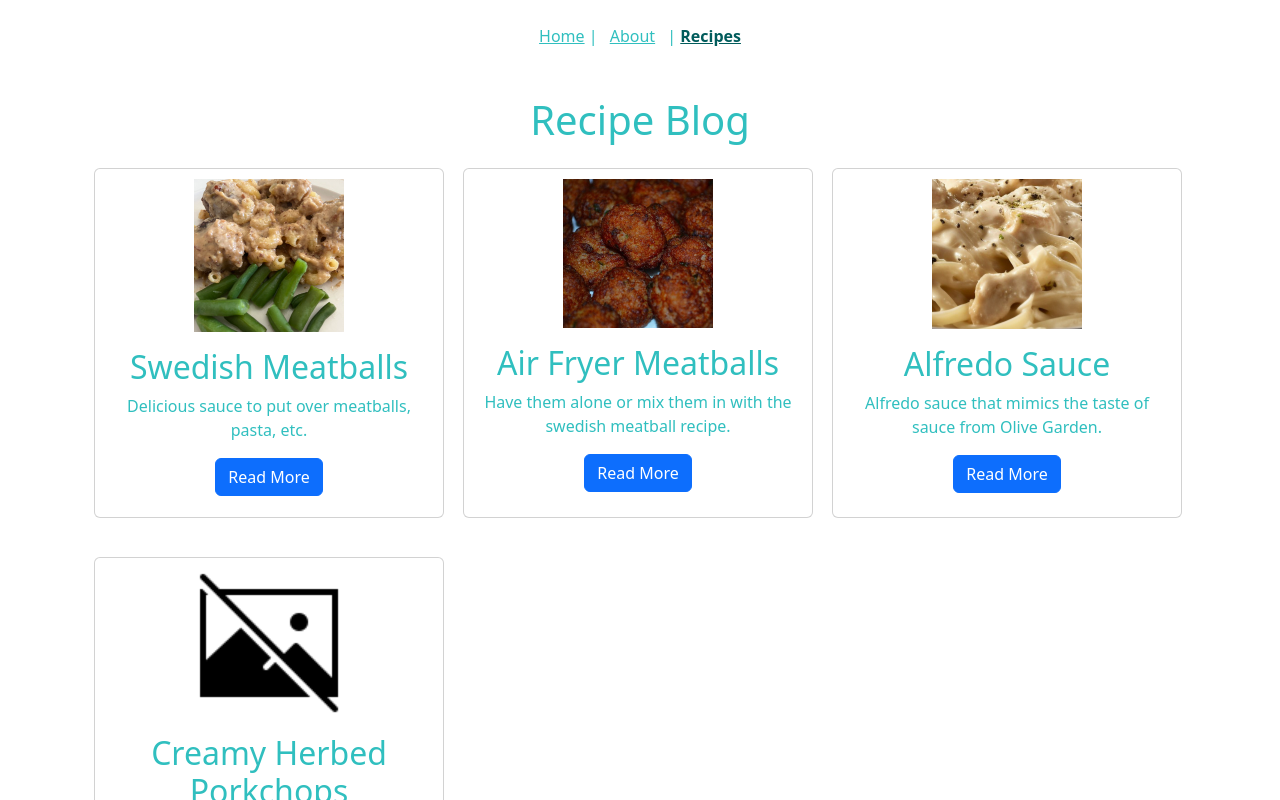
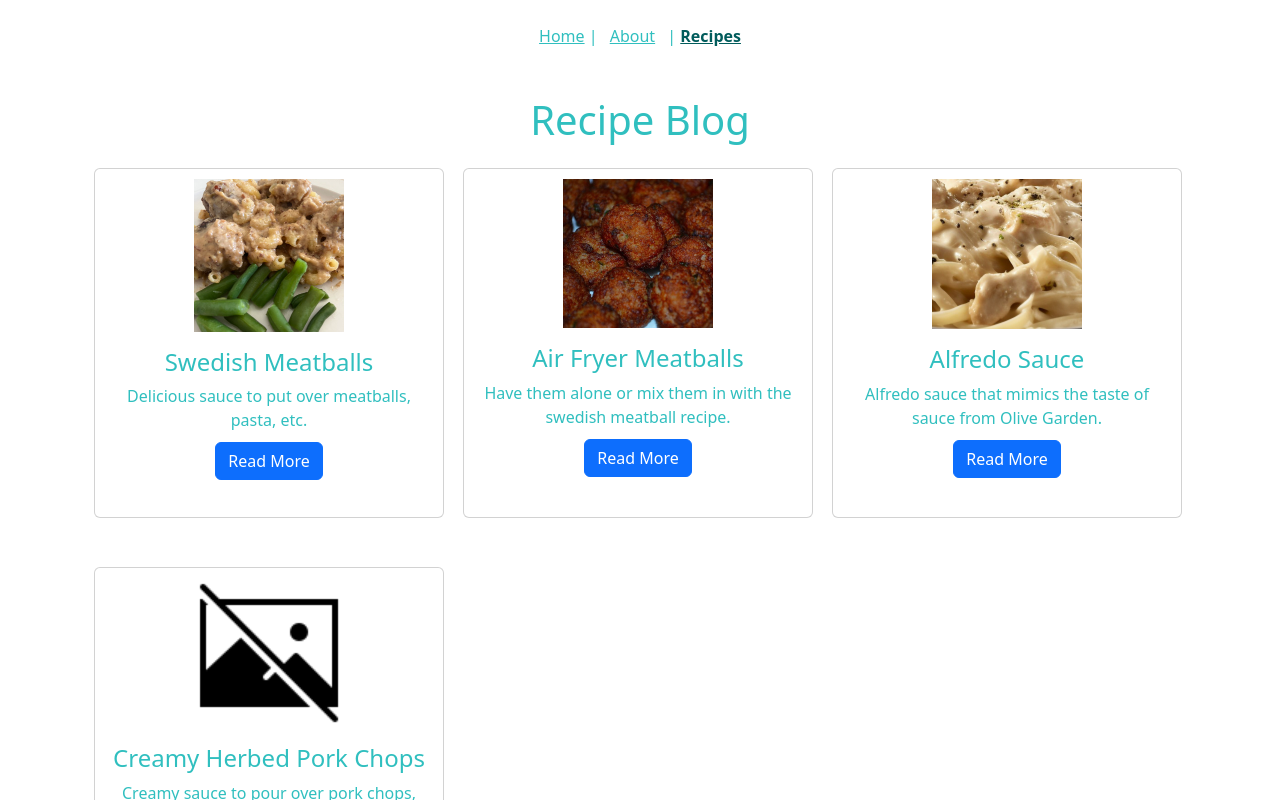
Before and after one commit to tbrowntech/RecipeBlog, a Vue app in the folder blog/: page /recipes in a window 1280 px wide. Shown: the top 800 px of the page. Built offline with nearby package versions, Linux system fonts and the light colour scheme.

Commit message:
fixed fiormatting issues with content in card

```diff
--- a/blog/src/assets/styles.css
+++ b/blog/src/assets/styles.css
@@ -16,9 +16,15 @@
 .card-body {
   width: 100%;
   height: auto;
-  margin-bottom: 15px;
+  margin-bottom: 0; /* Change this value to adjust the gap */
   text-align: center;
-  overflow: auto;
+  overflow-y: auto;
+}
+
+.card-excerpt {
+  max-height: 150px; /* Adjust the max height as needed */
+  overflow-y: auto; /* Enable vertical scrolling if content overflows */
+  margin-bottom: 10px;
 }
 
 .products {
@@ -40,8 +46,16 @@
 
 .card {
   width: 350px;
-  max-height: 350px; /* Adjust the max height as needed */
-  overflow: hidden; /* Hide any overflow content */
+  height: 350px;
+  margin-bottom: 10px; /* Change this value to adjust the gap */
+  overflow: hidden;
+}
+
+.card-title {
+  font-size: 1.5rem; /* You can adjust the font size as needed */
+  white-space: nowrap; /* Prevents text from wrapping to multiple lines */
+  overflow: hidden; /* Hides any overflowing content */
+  text-overflow: ellipsis; /* Displays an ellipsis (...) for overflowed text */
 }
 
 /* Responsive styles for smaller screens */
@@ -52,7 +66,8 @@
   }
 
   .card {
-    width: 100%; /* Full width on smaller screens */
-    max-height: none; /* No maximum height */
+    width: 100%;
+    height: auto; /* Remove the maximum height */
+    margin: 10px 0; /* Adjust margins for spacing */
   }
 }
--- a/blog/src/components/CreamyHerbedPorkChops.vue
+++ b/blog/src/components/CreamyHerbedPorkChops.vue
@@ -1,6 +1,6 @@
 <template>
   <div class="about">
-    <h3 class="text-aqua text-center">Creamy Herbed Porkchops</h3>
+    <h3 class="text-aqua text-center">Creamy Herbed Pork Chops</h3>
     <p class="text-center">
       Ingredients: <br />
       4 pork chops, cut ¾ thick <br />
--- a/blog/src/pages/RecipesPage.vue
+++ b/blog/src/pages/RecipesPage.vue
@@ -12,7 +12,9 @@
             />
             <div class="card-body text-center">
               <h2 class="card-title text-30bfbf">{{ post.title }}</h2>
-              <p class="card-text">{{ post.excerpt }}</p>
+              <div class="card-excerpt">
+                <p class="card-text">{{ post.excerpt }}</p>
+              </div>
               <router-link
                 :to="{ name: post.routeName }"
                 class="btn btn-primary"
@@ -58,9 +60,9 @@ export default {
         },
         {
           id: 4,
-          title: "Creamy Herbed Porkchops",
+          title: "Creamy Herbed Pork Chops",
           excerpt:
-            "Creamy sauce to pour over porkchops, steak, etc. Goes well on pasta.",
+            "Creamy sauce to pour over pork chops, steak, etc. Goes well on pasta.",
           imageFileName: "noImage.png",
           routeName: "CreamyHerbedPorkChops",
         },
```
